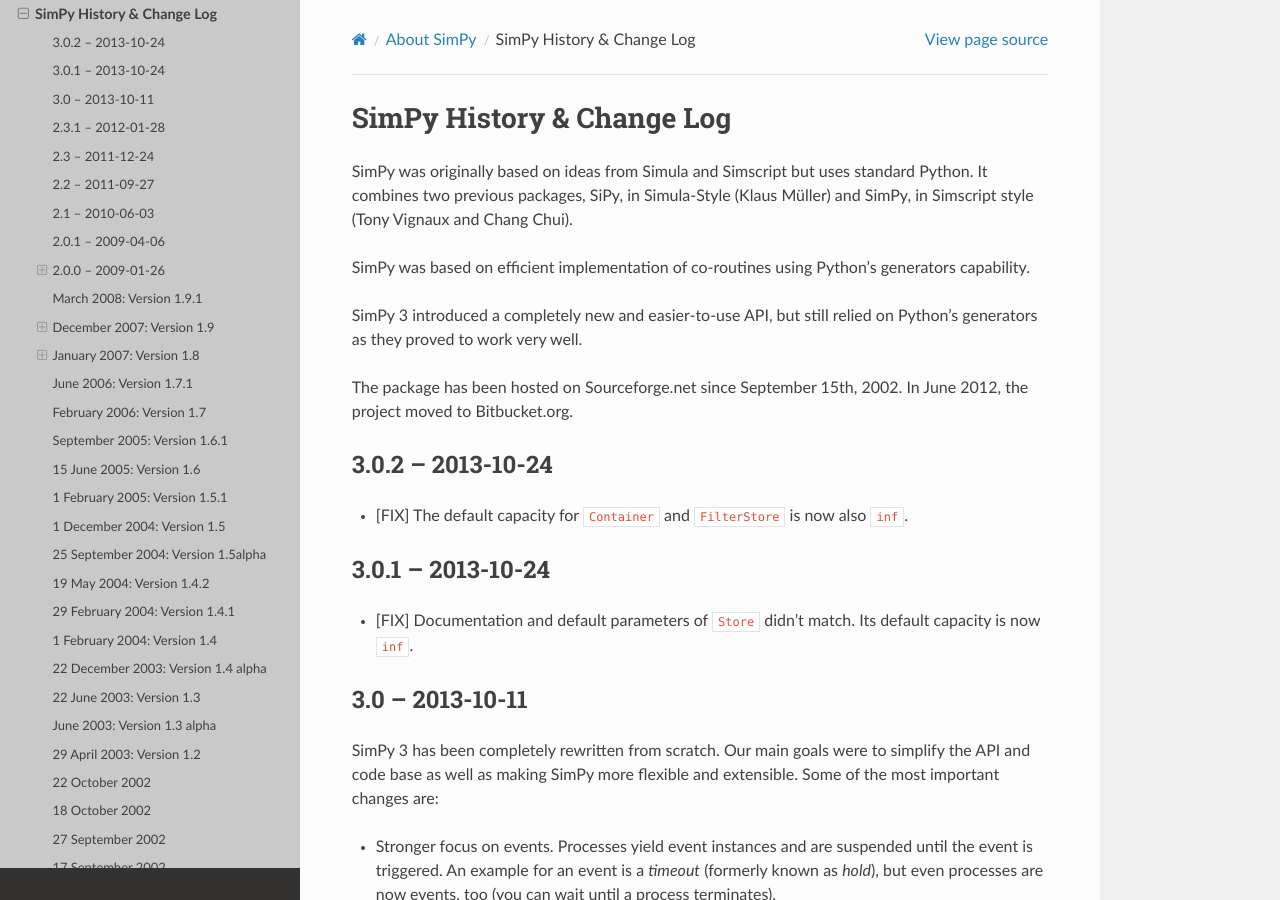
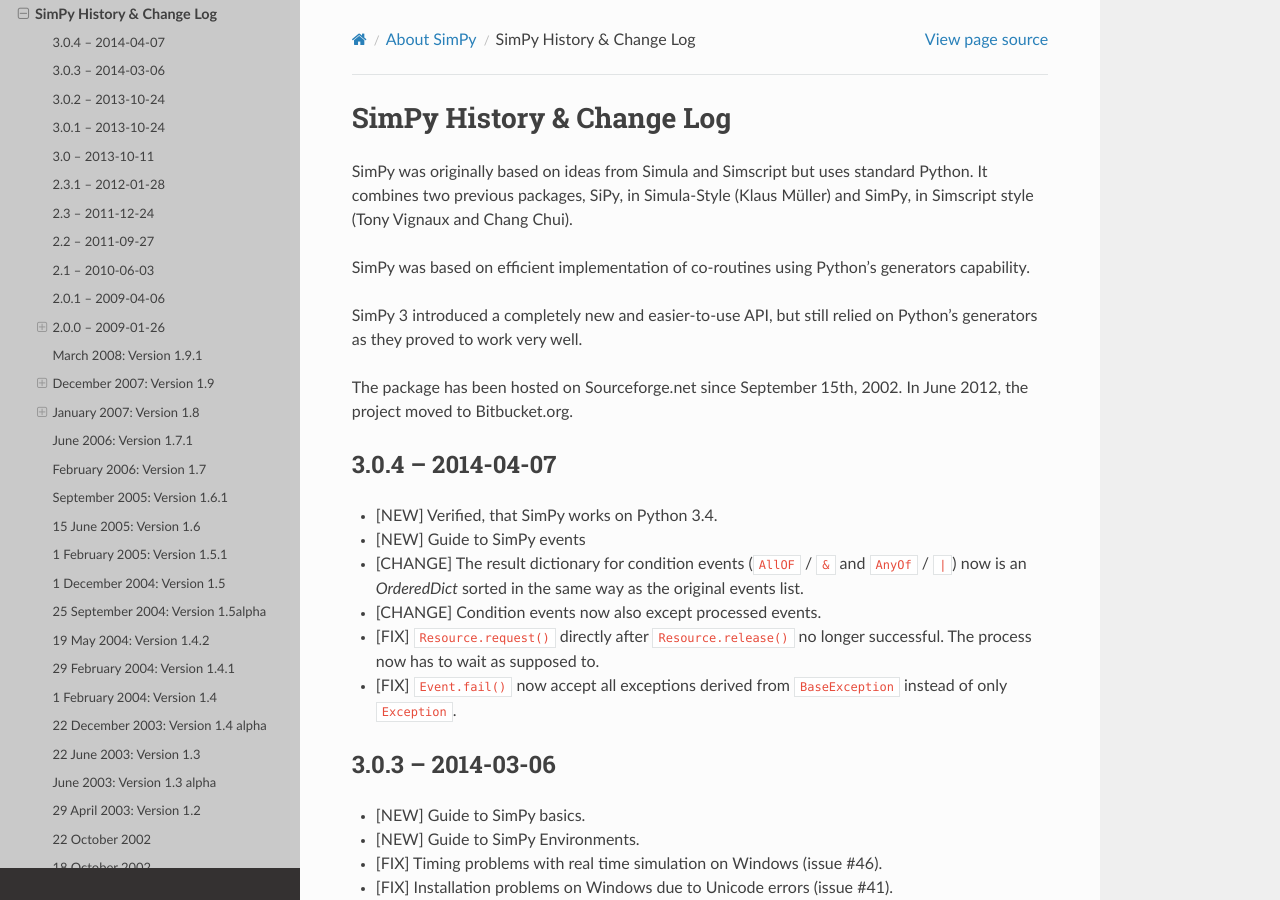
Before and after one commit to cristiklein/simpy, a Sphinx documentation site: the page built from docs/about/history.rst, in a window 1280 px wide and 900 px high. Built offline with Sphinx 7.4.7 and the Read the Docs theme 2.0.0, drawn with Linux system fonts in a browser that asks for light colours; pages that are not in the unit, such as notebooks, are missing from menus; some of the changed text lies outside the part shown.

Commit message:
Updated change log for the upcoming release.

```diff
--- a/docs/about/history.rst
+++ b/docs/about/history.rst
@@ -14,6 +14,30 @@
 
 The package has been hosted on Sourceforge.net since September 15th, 2002.
 In June 2012, the project moved to Bitbucket.org.
+
+3.0.4 – 2014-04-07
+==================
+
+- [NEW] Verified, that SimPy works on Python 3.4.
+- [NEW] Guide to SimPy events
+- [CHANGE] The result dictionary for condition events (``AllOF`` / ``&`` and
+  ``AnyOf`` / ``|``) now is an *OrderedDict* sorted in the same way as the
+  original events list.
+- [CHANGE] Condition events now also except processed events.
+- [FIX] ``Resource.request()`` directly after ``Resource.release()`` no longer
+  successful. The process now has to wait as supposed to.
+- [FIX] ``Event.fail()`` now accept all exceptions derived from
+  ``BaseException`` instead of only ``Exception``.
+
+
+3.0.3 – 2014-03-06
+==================
+
+- [NEW] Guide to SimPy basics.
+- [NEW] Guide to SimPy Environments.
+- [FIX] Timing problems with real time simulation on Windows (issue #46).
+- [FIX] Installation problems on Windows due to Unicode errors (issue #41).
+- [FIX] Minor documentation issues.
 
 
 3.0.2 – 2013-10-24
```
Also changed, not shown: CHANGES.txt (+16 -1 lines).
